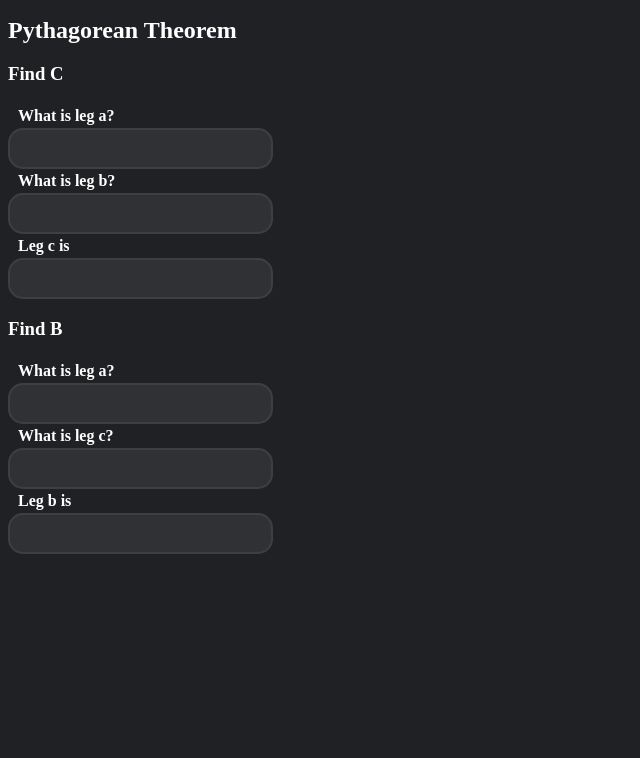
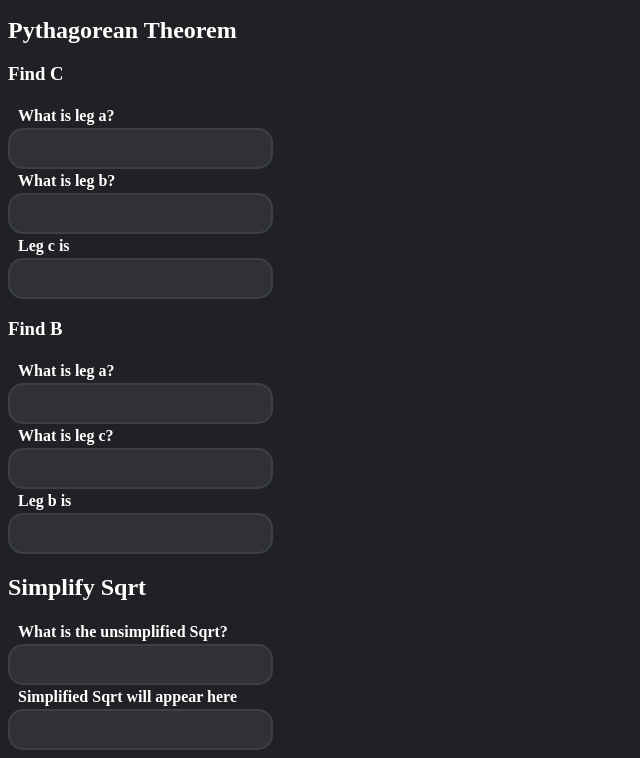
Before and after one commit to qDread-dev/qDread-dev.github.io, a plain HTML site: page index.html in a window 1280 px wide. Shown: the part 397-1155 px from the top of the page, without its empty margins (0-640 px from the left). Before the commit the page ends 959 px from the top, so only its background shows below. Drawn offline with Linux system fonts and the light colour scheme.

Commit message:
Update index.html

```diff
--- a/index.html
+++ b/index.html
@@ -42,5 +42,12 @@
         <label for="bFindB">Leg b is</label><br>
         <input type="text" id="bFindB">
         </form>
+        <h2>Simplify Sqrt</h2>
+        <form>
+            <label for="sqrtInput">What is the unsimplified Sqrt?</label><br>
+            <input type="text" id="sqrtInput"><br>
+            <label for="sqrtOutput">Simplified Sqrt will appear here</label><br>
+            <input type="text" id='sqrtOutput'>
+        </form>
     </body>
 </html>
```
